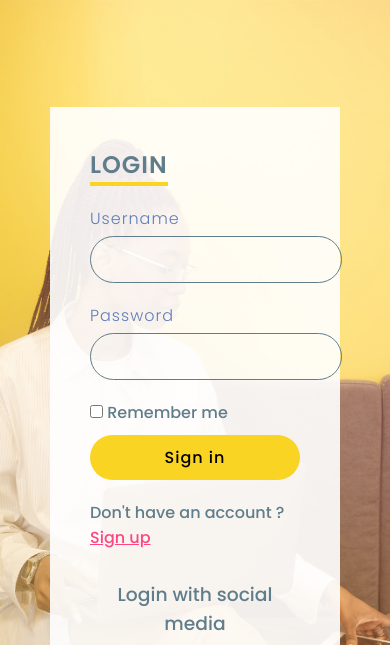
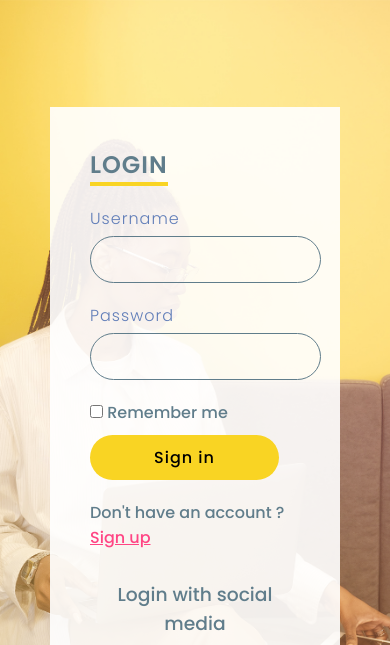
Before and after one commit to JourapresJour/elleestla, a plain HTML site: page index.html in a window 390 px wide. Shown: the top 645 px of the page. Drawn offline with Linux system fonts and the light colour scheme.

Commit message:
Update style.css

```diff
--- a/style.css
+++ b/style.css
@@ -181,4 +181,7 @@ section .contentBx .formBx .sci li img
         margin: 30px 0px 10px;
         font-weight: 500;
     }
+        section .contentBx .formBx .inputBx input {
+        width: 90%;
+    }
 }
```
